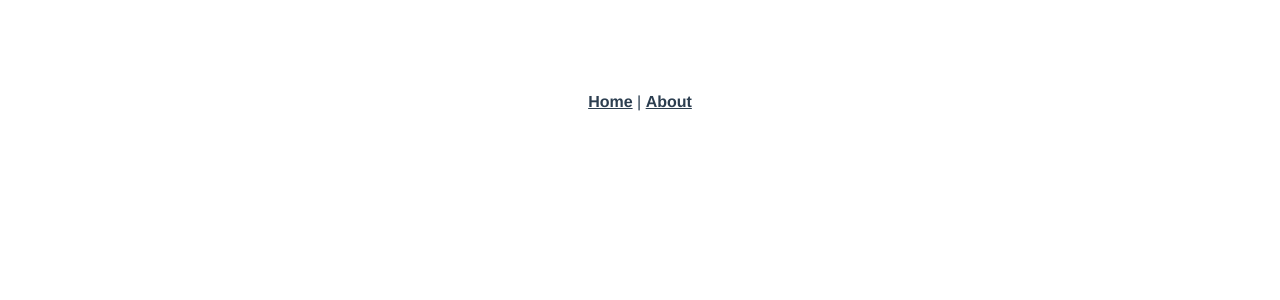
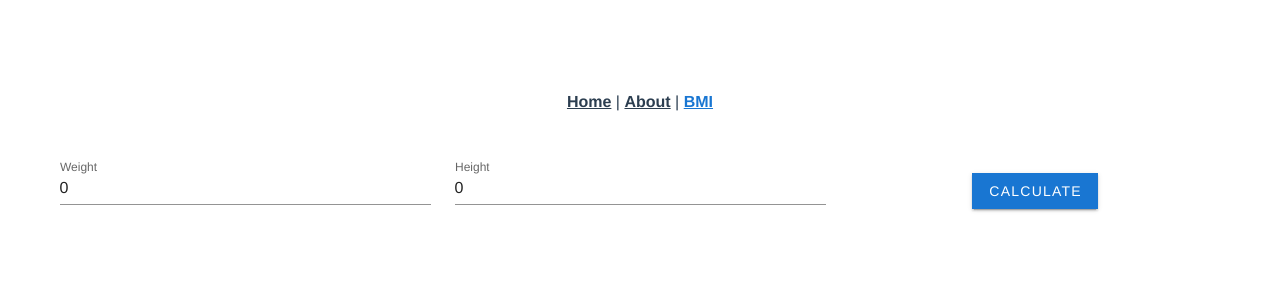
Before and after one commit to jesswu1551/vue-bmi-todolist, a Vue app: page /bmi in a window 1280 px wide. Shown: the top 300 px of the page. Built offline with nearby package versions, Linux system fonts and the light colour scheme.

Commit message:
add bmi calculator component

```diff
--- a/src/App.vue
+++ b/src/App.vue
@@ -2,7 +2,8 @@
   <v-app>
     <div id="nav">
       <router-link to="/">Home</router-link> |
-      <router-link to="/about">About</router-link>
+      <router-link to="/about">About</router-link> |
+      <router-link to="/bmi">BMI</router-link>
     </div>
     <router-view/>
   </v-app>
@@ -31,6 +32,6 @@
 }
 
 #nav a.router-link-exact-active {
-  color: #42b983;
+  color: #1976d2;
 }
 </style>
--- /dev/null
+++ b/src/components/BMICalculator.vue
@@ -0,0 +1,100 @@
+<template>
+  <div>
+    <v-container class="mb-10">
+      <v-row class="align-center">
+        <v-col>
+          <v-text-field
+            label="Weight"
+            placeholder="Enter your weight"
+            v-model="weight"
+          >
+          </v-text-field>
+        </v-col>
+        <v-col>
+          <v-text-field
+            label="Height"
+            placeholder="Enter your height"
+            v-model="height"
+          >
+          </v-text-field>
+        </v-col>
+        <v-col>
+          <v-btn
+          tile
+          color="primary"
+          @click="calculate()"
+          >
+            Calculate
+          </v-btn>
+        </v-col>
+      </v-row>
+    </v-container>
+    <v-simple-table
+      fixed-header
+      height="300px"
+      v-show="records.length > 0"
+    >
+      <template v-slot:default>
+        <thead>
+          <tr>
+            <th class="text-center">BMI</th>
+            <th class="text-center">Weight/kg</th>
+            <th class="text-center">Height/cm</th>
+            <th class="text-center">Date</th>
+          </tr>
+        </thead>
+        <tbody>
+          <tr
+          v-for="item in records"
+          :key="item.id"
+          >
+            <td>{{ item.bmi }}</td>
+            <td>{{ item.weight }}</td>
+            <td>{{ item.height }}</td>
+            <td>{{ item.date }}</td>
+          </tr>
+        </tbody>
+      </template>
+    </v-simple-table>
+  </div>
+</template>
+
+<script>
+export default {
+  name: 'BMICalculator',
+  data () {
+    return {
+      id: 0,
+      weight: 0,
+      height: 0,
+      records: [],
+    }
+  },
+  methods: {
+    calculate: function () {
+      let weight = Number(this.weight);
+      let height = Number(this.height);
+      let bmi = (weight / ((height / 100) ** 2)).toFixed(1);
+
+      if (this.weight == '' || this.height == '' || isNaN(bmi)) {
+        alert('Please enter weight and height.');
+        return;
+      }
+
+      this.id += 1;
+      this.records.push({
+        bmi: bmi,
+        weight: weight,
+        height: height,
+        date: new Date().toLocaleString()
+      });
+      this.weight = 0;
+      this.height = 0;
+    },
+  },
+}
+</script>
+
+<style>
+
+</style>
--- a/src/router.js
+++ b/src/router.js
@@ -2,6 +2,7 @@ import Vue from 'vue'
 import VueRouter from 'vue-router'
 import Home from './views/Home.vue'
 import About from './views/About.vue'
+import BMI from './views/BMI.vue'
 
 Vue.use(VueRouter)
 
@@ -15,6 +16,11 @@ const routes = [
     path: '/about',
     name: 'About',
     component: About
+  },
+  {
+    path: '/bmi',
+    name: 'BMI',
+    component: BMI
   }
 ]
 
--- /dev/null
+++ b/src/views/BMI.vue
@@ -0,0 +1,16 @@
+<template>
+  <div class="bmi">
+    <BMICalculator/>
+  </div>
+</template>
+
+<script>
+import BMICalculator from '@/components/BMICalculator.vue'
+
+export default {
+  name: 'BMI',
+  components: {
+    BMICalculator
+  }
+}
+</script>
--- a/src/views/Home.vue
+++ b/src/views/Home.vue
@@ -1,16 +1,16 @@
 <template>
   <div class="home">
-    <h1>This is an home page</h1>
+    <HelloWorld/>
   </div>
 </template>
 
 <script>
-// import HelloWorld from '@/components/HelloWorld.vue'
+import HelloWorld from '@/components/HelloWorld.vue'
 
 export default {
   name: 'Home',
   components: {
-    // HelloWorld
+    HelloWorld
   }
 }
 </script>
```
